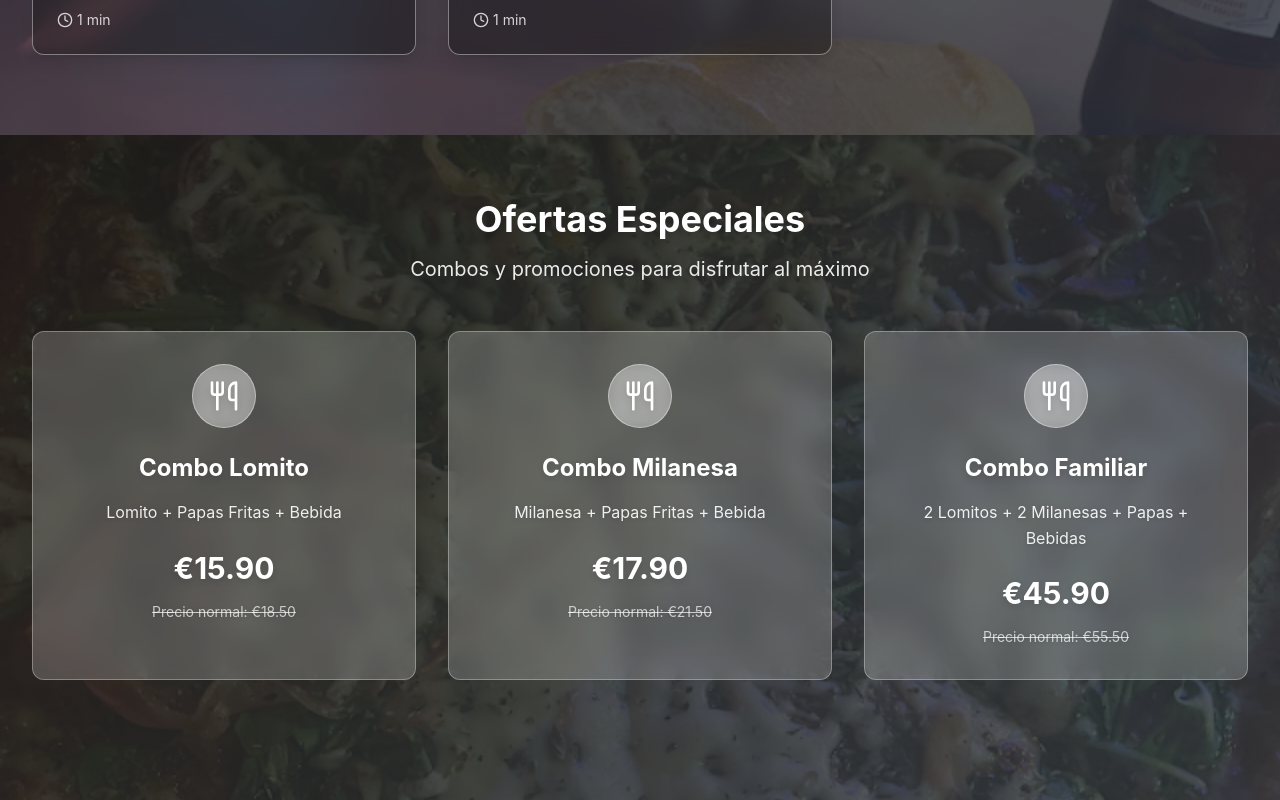
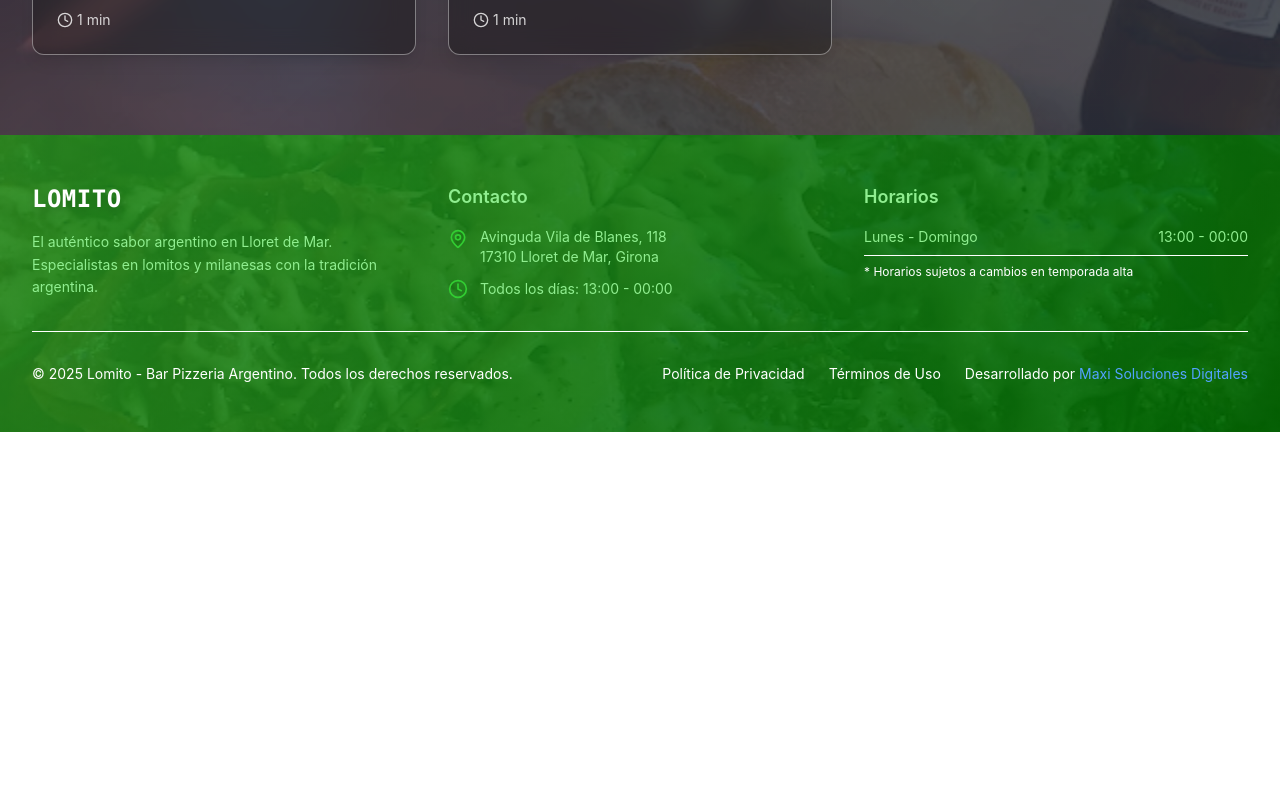
Before and after one commit to maxiberonuntitle/lomito, a React (Vite) app: page /menu in a window 1280 px wide. Shown: the part 1360-2160 px from the top of the page. After the commit the page ends 1792 px from the top, so only its background shows below. Built offline with nearby package versions, Linux system fonts and the light colour scheme.

Commit message:
Eliminar promociones con precios del menÃº y reemplazar favicon por pizza.svg

```diff
--- a/index.html
+++ b/index.html
@@ -2,7 +2,7 @@
 <html lang="es">
   <head>
     <meta charset="UTF-8" />
-    <link rel="icon" type="image/svg+xml" href="/vite.svg" />
+    <link rel="icon" type="image/svg+xml" href="/pizza.svg" />
     <meta name="viewport" content="width=device-width, initial-scale=1.0" />
 
     <!-- SEO Meta Tags -->
--- a/src/components/Footer.tsx
+++ b/src/components/Footer.tsx
@@ -1,4 +1,4 @@
-import { MapPin, Clock, Phone, Mail } from 'lucide-react';
+import { MapPin, Clock } from 'lucide-react';
 
 export const Footer = () => {
   return (
@@ -49,20 +49,6 @@ export const Footer = () => {
                   </p>
                 </div>
               </div>
-
-              <div className="flex items-center space-x-3">
-                <Phone className="w-5 h-5 text-grass-accent" />
-                <p className="text-sm text-grass-light">
-                  +34 XXX XXX XXX
-                </p>
-              </div>
-
-              <div className="flex items-center space-x-3">
-                <Mail className="w-5 h-5 text-grass-accent" />
-                <p className="text-sm text-grass-light">
-                  info@lomito-lloret.com
-                </p>
-              </div>
             </div>
           </div>
 
@@ -87,7 +73,7 @@ export const Footer = () => {
         <div className="border-t border-grass-accent mt-8 pt-8">
           <div className="flex flex-col md:flex-row justify-between items-center space-y-4 md:space-y-0">
             <p className="text-sm text-grass-light/80">
-              © 2024 Lomito - Bar Pizzeria Argentino. Todos los derechos reservados.
+              © 2025 Lomito - Bar Pizzeria Argentino. Todos los derechos reservados.
             </p>
             <div className="flex space-x-6">
               <a href="#" className="text-sm text-grass-light/80 hover:text-grass-accent transition-colors">
@@ -96,6 +82,15 @@ export const Footer = () => {
               <a href="#" className="text-sm text-grass-light/80 hover:text-grass-accent transition-colors">
                 Términos de Uso
               </a>
+              <a
+                href="https://maxisoluciones.com"
+                target="_blank"
+                rel="noopener noreferrer"
+                className="group text-sm transition-colors"
+              >
+                <span className="text-grass-light/80">Desarrollado por </span>
+                <span className="text-blue-400 group-hover:text-blue-500">Maxi Soluciones Digitales</span>
+              </a>
             </div>
           </div>
         </div>
--- a/src/pages/Menu.tsx
+++ b/src/pages/Menu.tsx
@@ -81,91 +81,7 @@ export const Menu = () => {
       </section>
 
 
-      {/* Special Offers */}
-      <section className="py-16 page-bg-dark text-white">
-        <div className="max-w-7xl mx-auto px-4 sm:px-6 lg:px-8">
-          <motion.div
-            initial={{ opacity: 0, y: 30 }}
-            whileInView={{ opacity: 1, y: 0 }}
-            transition={{ duration: 0.8 }}
-            viewport={{ once: true }}
-            className="text-center mb-12"
-          >
-            <h2 className="text-2xl sm:text-3xl md:text-4xl font-bold mb-4 text-white drop-shadow-lg">Ofertas Especiales</h2>
-            <p className="text-lg sm:text-xl text-white/90 drop-shadow-md">
-              Combos y promociones para disfrutar al máximo
-            </p>
-          </motion.div>
-
-          <div className="grid grid-cols-1 md:grid-cols-2 lg:grid-cols-3 gap-8">
-            <motion.div
-              initial={{ opacity: 0, y: 30 }}
-              whileInView={{ opacity: 1, y: 0 }}
-              transition={{ duration: 0.6, delay: 0.2 }}
-              viewport={{ once: true }}
-              className="bg-white/20 backdrop-blur-md p-8 rounded-xl text-center border border-white/30 hover:bg-white/30 transition-all duration-300"
-            >
-              <div className="w-16 h-16 bg-white/30 backdrop-blur-sm rounded-full flex items-center justify-center mx-auto mb-6 border border-white/40">
-                <Utensils className="w-8 h-8 text-white drop-shadow-md" />
-              </div>
-              <h3 className="text-lg sm:text-xl md:text-2xl font-bold mb-4 text-white drop-shadow-md">Combo Lomito</h3>
-              <p className="text-white/90 mb-6 drop-shadow-sm">
-                Lomito + Papas Fritas + Bebida
-              </p>
-              <div className="text-3xl font-bold text-wood-light mb-4 drop-shadow-md">
-                €15.90
-              </div>
-              <p className="text-sm text-white/70 line-through drop-shadow-sm">
-                Precio normal: €18.50
-              </p>
-            </motion.div>
-
-            <motion.div
-              initial={{ opacity: 0, y: 30 }}
-              whileInView={{ opacity: 1, y: 0 }}
-              transition={{ duration: 0.6, delay: 0.4 }}
-              viewport={{ once: true }}
-              className="bg-white/20 backdrop-blur-md p-8 rounded-xl text-center border border-white/30 hover:bg-white/30 transition-all duration-300"
-            >
-              <div className="w-16 h-16 bg-white/30 backdrop-blur-sm rounded-full flex items-center justify-center mx-auto mb-6 border border-white/40">
-                <Utensils className="w-8 h-8 text-white drop-shadow-md" />
-              </div>
-              <h3 className="text-lg sm:text-xl md:text-2xl font-bold mb-4 text-white drop-shadow-md">Combo Milanesa</h3>
-              <p className="text-white/90 mb-6 drop-shadow-sm">
-                Milanesa + Papas Fritas + Bebida
-              </p>
-              <div className="text-3xl font-bold text-wood-light mb-4 drop-shadow-md">
-                €17.90
-              </div>
-              <p className="text-sm text-white/70 line-through drop-shadow-sm">
-                Precio normal: €21.50
-              </p>
-            </motion.div>
-
-            <motion.div
-              initial={{ opacity: 0, y: 30 }}
-              whileInView={{ opacity: 1, y: 0 }}
-              transition={{ duration: 0.6, delay: 0.6 }}
-              viewport={{ once: true }}
-              className="bg-white/20 backdrop-blur-md p-8 rounded-xl text-center border border-white/30 hover:bg-white/30 transition-all duration-300"
-            >
-              <div className="w-16 h-16 bg-white/30 backdrop-blur-sm rounded-full flex items-center justify-center mx-auto mb-6 border border-white/40">
-                <Utensils className="w-8 h-8 text-white drop-shadow-md" />
-              </div>
-              <h3 className="text-lg sm:text-xl md:text-2xl font-bold mb-4 text-white drop-shadow-md">Combo Familiar</h3>
-              <p className="text-white/90 mb-6 drop-shadow-sm">
-                2 Lomitos + 2 Milanesas + Papas + Bebidas
-              </p>
-              <div className="text-3xl font-bold text-wood-light mb-4 drop-shadow-md">
-                €45.90
-              </div>
-              <p className="text-sm text-white/70 line-through drop-shadow-sm">
-                Precio normal: €55.50
-              </p>
-            </motion.div>
-          </div>
-        </div>
-      </section>
+      {/* Sección de ofertas/promociones eliminada para evitar referencias a precios */}
 
     </div>
   );
```
Also changed, not shown: public/pizza.svg (added).
